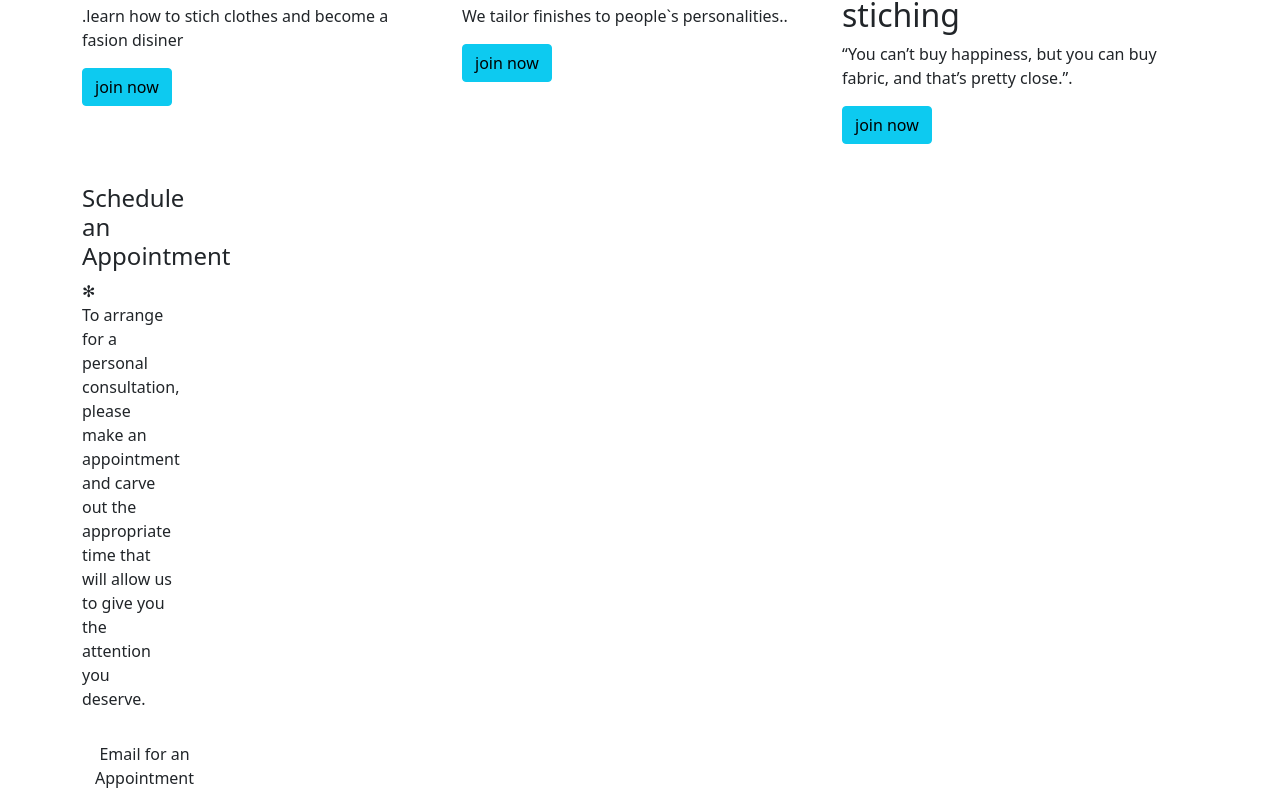
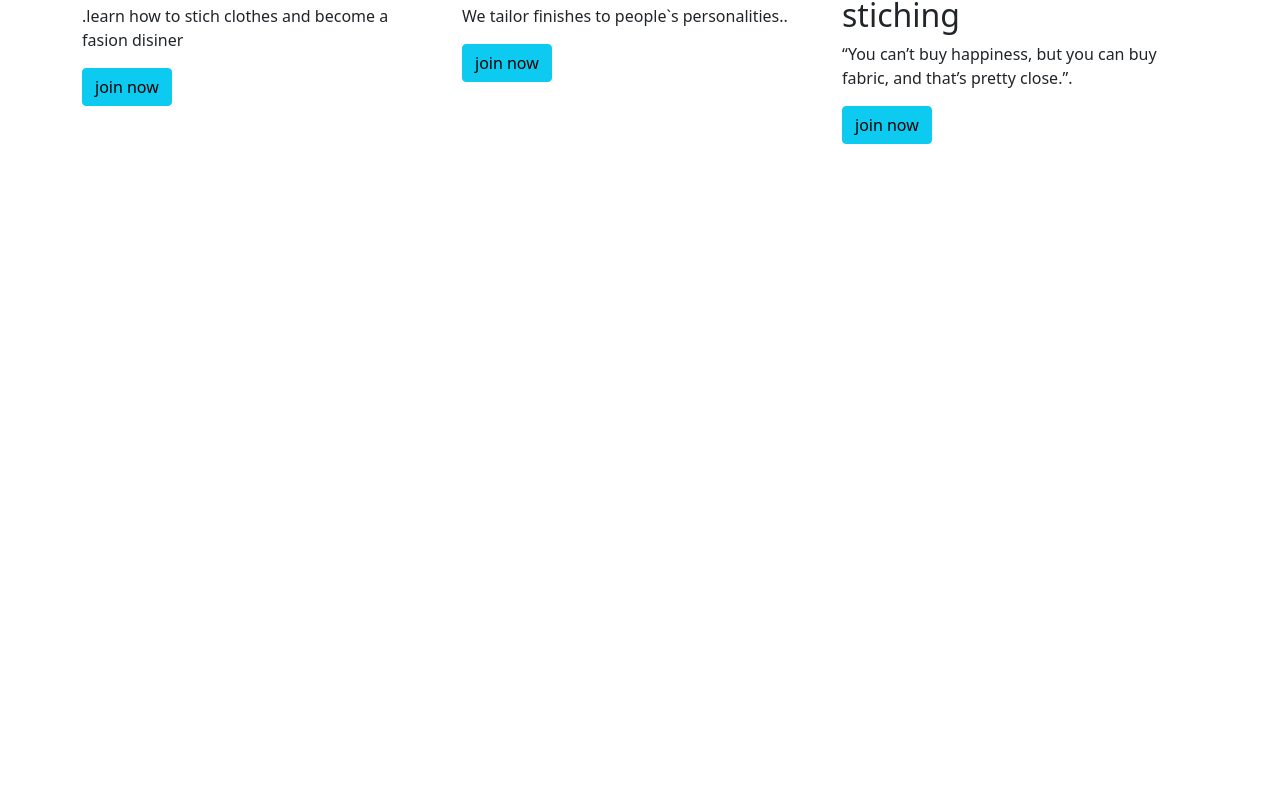
Before and after one commit to Barbie-1501/firstwebsite, a plain HTML site: page index.html in a window 1280 px wide. Shown: the part 1313-2110 px from the top of the page. After the commit the page ends 1497 px from the top, so only its background shows below. Drawn offline with nearby package versions, Linux system fonts and the light colour scheme.

Commit message:
Update index.html

```diff
--- a/index.html
+++ b/index.html
@@ -157,19 +157,6 @@ src="photo-1616674202799-054e7c831378.jpeg" class="d-block w-100" alt="...">
 
   </div>
 
-  <footer data-bully="" class="site-footer ">
-		<aside class="sidebar  sidebar--footer sidebar--footer__dark">
-			<div class="container">
-
-	<div class="footer-widget-area  col-1  one-whole">
-		<aside class="sidebar">
-			<div id="text-4" class="widget widget--menu widget_text"><h4 class="widget__title widget--menu__title">Schedule an Appointment</h4>			<div class="textwidget"><div class="pixcode  pixcode--separator  separator separator--flower">✻</div>
-
-To arrange for a personal consultation, please make an appointment and carve out the appropriate time that will allow us to give you the attention you deserve.<br><br>
-<a class="pixcode  pixcode--btn  btn  btn--primary" href="https://aayatafsha.github.io/firstwebsite/index.html">Email for an Appointment</a></div>
-      </div>
-      </div>
-	</footer>
 
     <!-- Optional JavaScript; choose one of the two! -->
 
```
